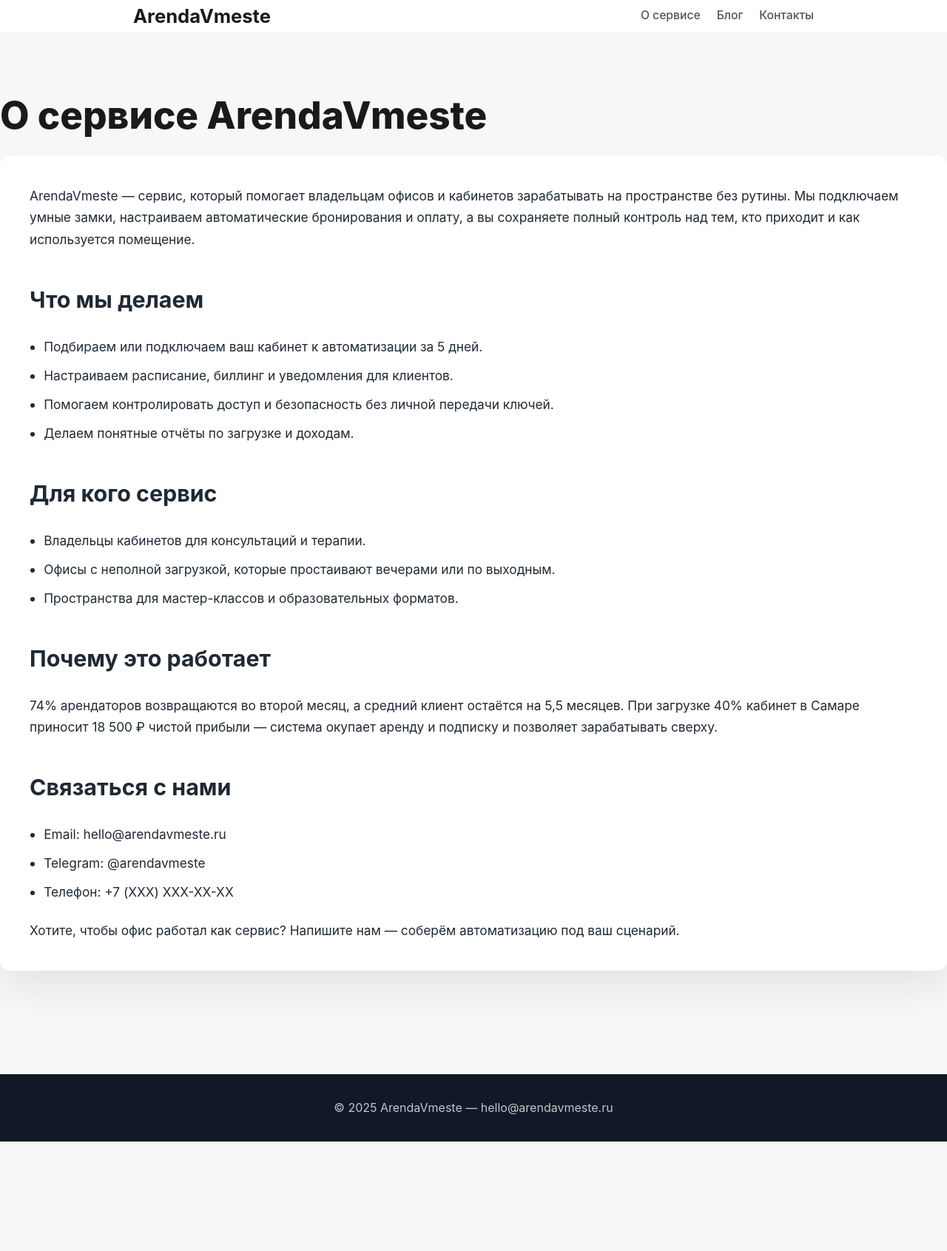
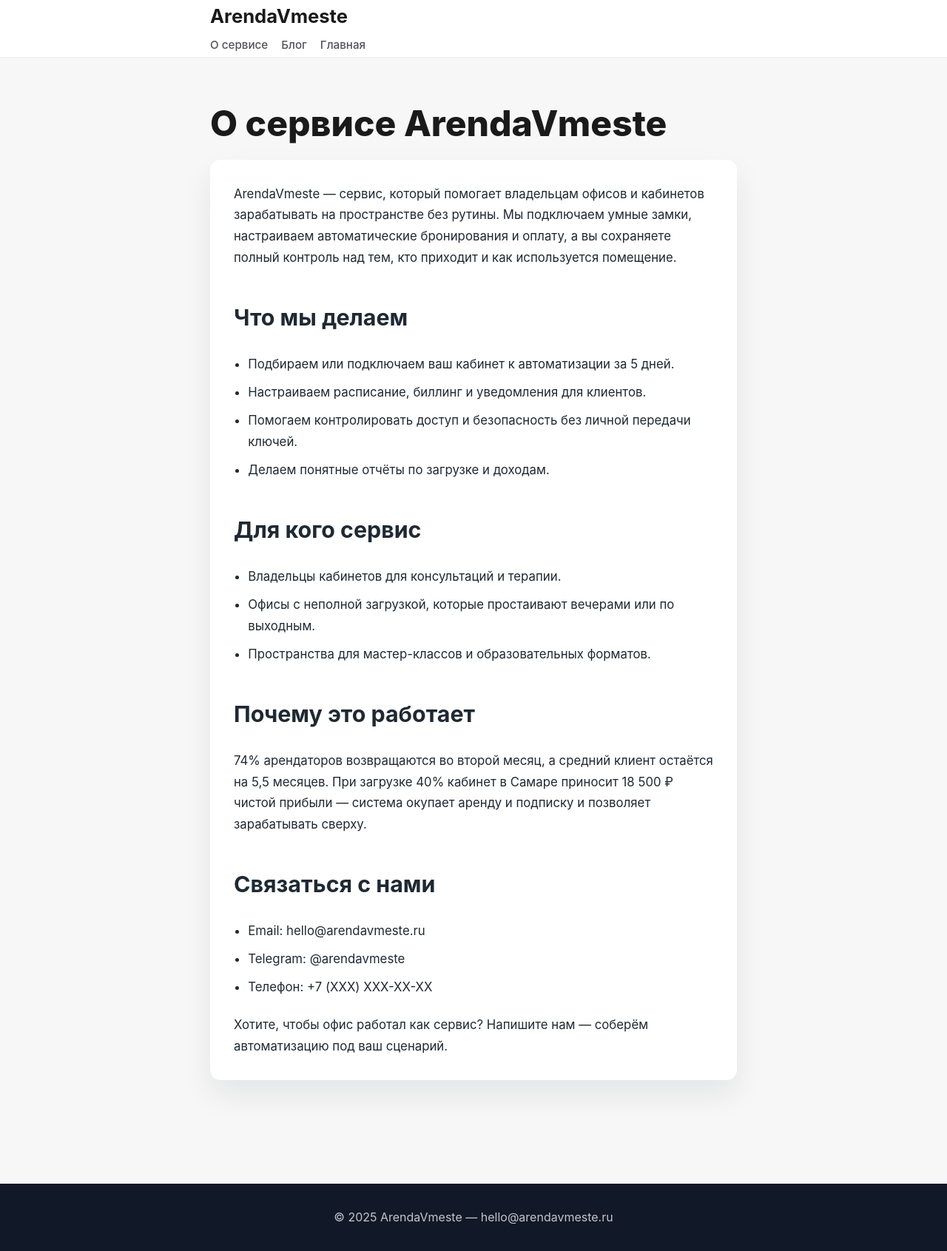
Before and after one commit to lnetrebskii/avmes-landing, a Jekyll site: the page built from about.md, in a window 1280 px wide. Shown: the whole page at 74% size. Built offline with Jekyll 4.4.1, drawn with Linux system fonts in a browser that asks for light colours; before the commit the page ends 1543 px from its top, so only the background shows below that.

Commit message:
Refine header styles and navigation logic for improved layout and accessibility
- Adjusted maximum width and padding in header styles across multiple layout files for better visual consistency.
- Updated navigation links in site-header.html to conditionally display based on the current page, enhancing user experience.
- Improved spacing and font sizes in various components for a more cohesive design.

```diff
--- a/_includes/site-header.html
+++ b/_includes/site-header.html
@@ -6,10 +6,11 @@
     <nav class="site-header__nav" aria-label="Основная навигация">
       <a href="{{ '/about/' | relative_url }}">О сервисе</a>
       <a href="{{ '/blog/' | relative_url }}">Блог</a>
-      {% if page.url == '/' %}
+      {% assign current_url = page.url | default: '' %}
+      {% if current_url == '/' or current_url == '/index.html' or page.layout == 'none' %}
+        <a href="#contact">Контакты</a>
+      {% else %}
         <a href="{{ '/' | relative_url }}">Главная</a>
-      {% else %}
-        <a href="{{ '/' | relative_url }}#contact">Контакты</a>
       {% endif %}
     </nav>
   </div>
--- a/_layouts/page_base.html
+++ b/_layouts/page_base.html
@@ -30,20 +30,17 @@
             text-decoration: none;
         }
 
+        .container,
+        .site-header__container {
+            width: 100%;
+            max-width: 760px;
+            margin: 0 auto;
+            padding: 0 24px;
+        }
+
         .site-header {
             background: white;
             border-bottom: 1px solid #ededed;
-        }
-
-        .site-header__container {
-            width: 100%;
-            max-width: 960px;
-            margin: 0 auto;
-            padding: 0px 20px;
-            display: flex;
-            justify-content: space-between;
-            align-items: center;
-            gap: 24px;
         }
 
         .site-header__brand a {
@@ -53,15 +50,15 @@
 
         .site-header__nav {
             display: flex;
-            gap: 22px;
+            gap: 18px;
             flex-wrap: wrap;
-            font-size: 0.98rem;
+            font-size: 0.95rem;
             color: #52525b;
             font-weight: 500;
         }
 
         .site-header__nav a {
-            padding: 6px 0;
+            padding: 4px 0;
             position: relative;
         }
 
@@ -87,22 +84,22 @@
         }
 
         .page-wrap {
-            padding: 80px 0;
+            padding: 60px 0 80px;
         }
 
         .page-title {
-            font-size: clamp(2.4rem, 5vw, 3.2rem);
+            font-size: clamp(2.2rem, 4.5vw, 3rem);
             font-weight: 800;
-            margin-bottom: 24px;
+            margin-bottom: 20px;
             line-height: 1.2;
         }
 
         .page-content {
             background: white;
             border-radius: 14px;
-            padding: 40px;
-            box-shadow: 0 24px 48px rgba(17, 24, 39, 0.08);
-            font-size: 1.08rem;
+            padding: 32px;
+            box-shadow: 0 20px 40px rgba(17, 24, 39, 0.08);
+            font-size: 1.05rem;
             color: #1f2933;
         }
 
@@ -141,15 +138,15 @@
             .site-header__container {
                 flex-direction: column;
                 align-items: flex-start;
+                gap: 12px;
+            }
+
+            .site-header__nav {
                 gap: 14px;
             }
 
-            .site-header__nav {
-                gap: 16px;
-            }
-
             .page-content {
-                padding: 28px;
+                padding: 26px;
             }
         }
     </style>
```
Also changed, not shown: _layouts/blog_base.html (+11 -25 lines), index.html (+11 -6 lines).
